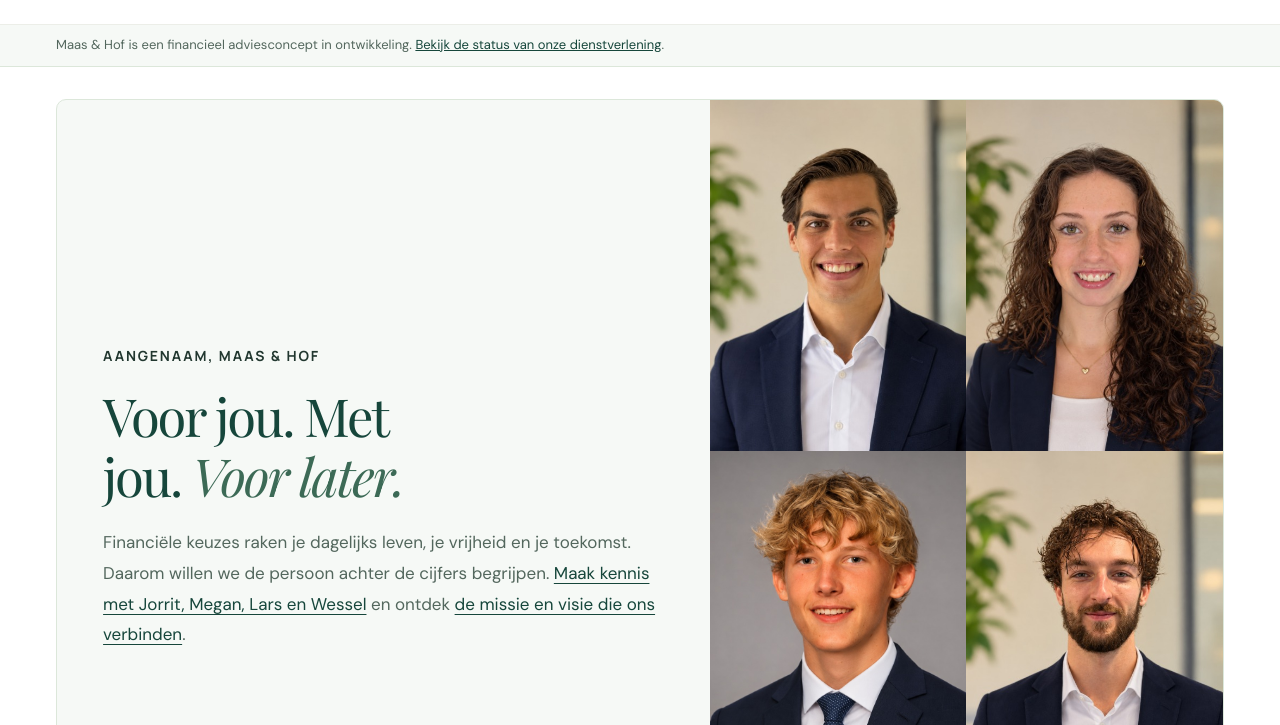
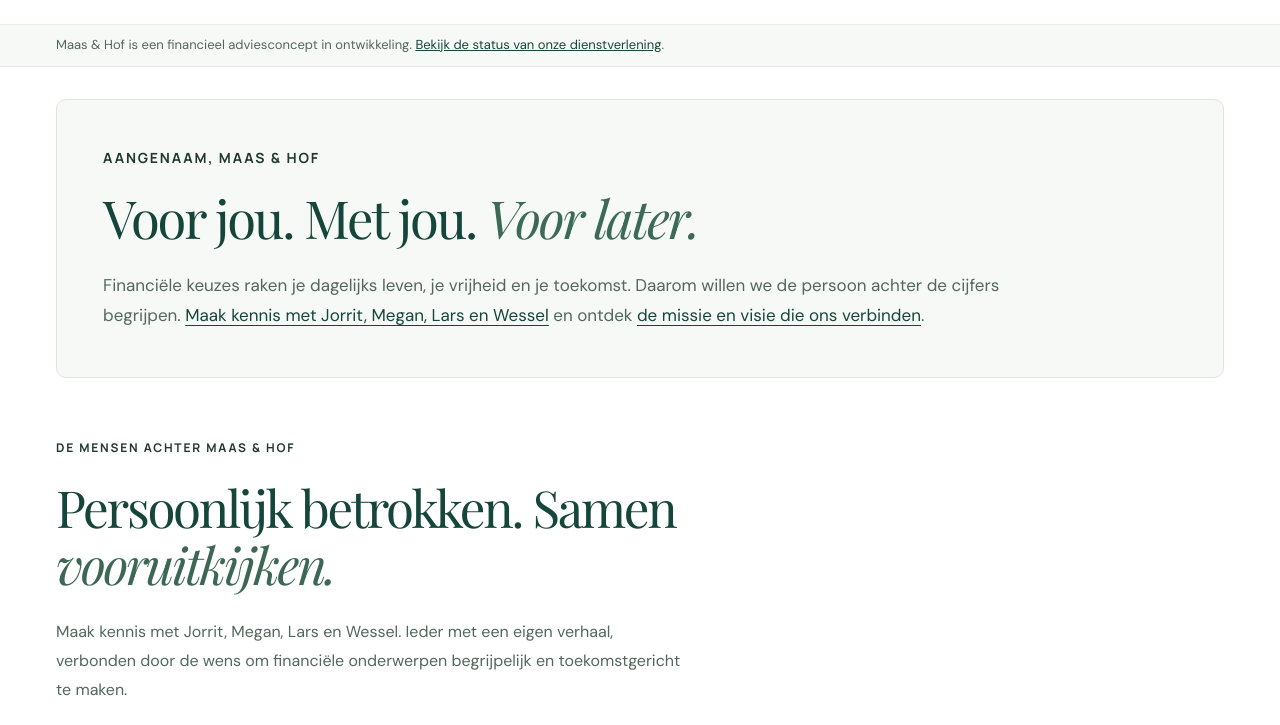
Before and after one commit to jorritroozendaal-dev/Maas-Hof, a plain HTML site: page over-ons.html in a window 1280 px wide. Shown: the part 75-800 px from the top of the page. Drawn offline with Linux system fonts and the light colour scheme.

Commit message:
Remove team collage from About page introduction

```diff
--- a/over-ons.html
+++ b/over-ons.html
@@ -23,7 +23,7 @@
 <body class="page-over-ons"><a class="skip-link" href="#inhoud">Direct naar inhoud</a>
 <header class="site-header"><div class="nav-shell"><a class="brand" href="index.html" aria-label="Maas en Hof, homepage">Maas<span class="brand-amp">&amp;</span>Hof<span class="brand-dot">.</span></a><nav class="desktop-nav" aria-label="Hoofdnavigatie"><a href="index.html">Home</a><a href="hypotheekadvies.html">Hypotheken</a><a href="beleggen.html">Beleggen &amp; vermogen</a><a href="werkwijze.html">Werkwijze &amp; tarieven</a><a href="rekentools.html">Rekentools</a><a href="over-ons.html" aria-current="page">Over ons</a><a href="blog.html">Blog</a></nav><a class="button button-small header-cta" href="contact.html">Plan kennismaking ↗</a><button class="menu-toggle" aria-label="Menu openen" aria-expanded="false" aria-controls="mobile-nav"><span></span><span></span></button></div><nav id="mobile-nav" class="mobile-nav" aria-label="Mobiele navigatie" hidden><a href="index.html">Home</a><a href="hypotheekadvies.html">Hypotheken</a><a href="beleggen.html">Beleggen &amp; vermogen</a><a href="werkwijze.html">Werkwijze &amp; tarieven</a><a href="rekentools.html">Rekentools</a><a href="over-ons.html" aria-current="page">Over ons</a><a href="blog.html">Blog</a><a href="veelgestelde-vragen.html">Veelgestelde vragen</a><a href="contact.html">Contact</a></nav></header><div class="concept-notice"><div class="section-shell">Maas &amp; Hof is een financieel adviesconcept in ontwikkeling. <a href="over-ons.html#bedrijfsinformatie">Bekijk de status van onze dienstverlening</a>.</div></div>
 
-<main id="inhoud"><section class="page-intro section-shell"><div class="page-intro-copy"><p class="eyebrow">AANGENAAM, MAAS & HOF</p><h1>Voor jou. Met jou. <em>Voor later.</em></h1><p>Financiële keuzes raken je dagelijks leven, je vrijheid en je toekomst. Daarom willen we de persoon achter de cijfers begrijpen. <a href="#ons-team">Maak kennis met Jorrit, Megan, Lars en Wessel</a> en ontdek <a href="#onze-overtuiging">de missie en visie die ons verbinden</a>.</p></div><figure class="intro-media intro-team intro-team-four"><img src="assets/jorrit-roozendaal.jpg" alt="Jorrit Roozendaal" width="531" height="645" fetchpriority="high"><img src="assets/megan-breumelhof.jpg" alt="Megan Breumelhof" width="479" height="656"><img src="assets/lars-groen.jpg" alt="Lars Groen" width="797" height="996"><img src="assets/wessel-stolk.jpg" alt="Wessel Stolk" width="479" height="647"><figcaption><span>De mensen achter Maas &amp; Hof.</span>Persoonlijke aandacht. Een gedeelde overtuiging.</figcaption></figure></section><span id="over-ons" class="team-anchor"></span><section id="ons-team" class="team-section section-shell" aria-labelledby="team-title">
+<main id="inhoud"><section class="page-intro section-shell"><div class="page-intro-copy"><p class="eyebrow">AANGENAAM, MAAS & HOF</p><h1>Voor jou. Met jou. <em>Voor later.</em></h1><p>Financiële keuzes raken je dagelijks leven, je vrijheid en je toekomst. Daarom willen we de persoon achter de cijfers begrijpen. <a href="#ons-team">Maak kennis met Jorrit, Megan, Lars en Wessel</a> en ontdek <a href="#onze-overtuiging">de missie en visie die ons verbinden</a>.</p></div></section><span id="over-ons" class="team-anchor"></span><section id="ons-team" class="team-section section-shell" aria-labelledby="team-title">
   <div class="team-intro"><p class="eyebrow">DE MENSEN ACHTER MAAS &amp; HOF</p><h2 id="team-title">Persoonlijk betrokken. Samen <em>vooruitkijken.</em></h2><p>Maak kennis met Jorrit, Megan, Lars en Wessel. Ieder met een eigen verhaal, verbonden door de wens om financiële onderwerpen begrijpelijk en toekomstgericht te maken.</p></div>
   <article id="jorrit-roozendaal" class="team-profile" aria-labelledby="jorrit-name">
     <div class="team-identity"><img class="team-portrait" src="assets/jorrit-roozendaal.jpg" alt="Portret van Jorrit Roozendaal" width="531" height="645" loading="lazy" decoding="async"></div>
--- a/site-content.css
+++ b/site-content.css
@@ -62,3 +62,7 @@ main p a:not(.button):hover,main li a:hover,.brand-promise a:hover{color:#426e55
 .intro-team-four figcaption span{font-size:23px;margin-bottom:5px}
 @media(max-width:800px){.intro-team.intro-team-four{height:480px;min-height:0}.intro-team-four>img{height:100%;min-height:0;object-position:center 25%}}
 @media(max-width:500px){.intro-team.intro-team-four{height:430px}.intro-team-four figcaption{padding:16px 23px}.intro-team-four figcaption span{font-size:22px}}
+
+/* The About introduction uses the full width without a photo column. */
+.page-over-ons .page-intro{grid-template-columns:minmax(0,1fr)}
+.page-over-ons .page-intro-copy>p:not(.eyebrow){max-width:900px}
```
Also changed, not shown: src/pages/over-ons.html (+1 -1 lines).
